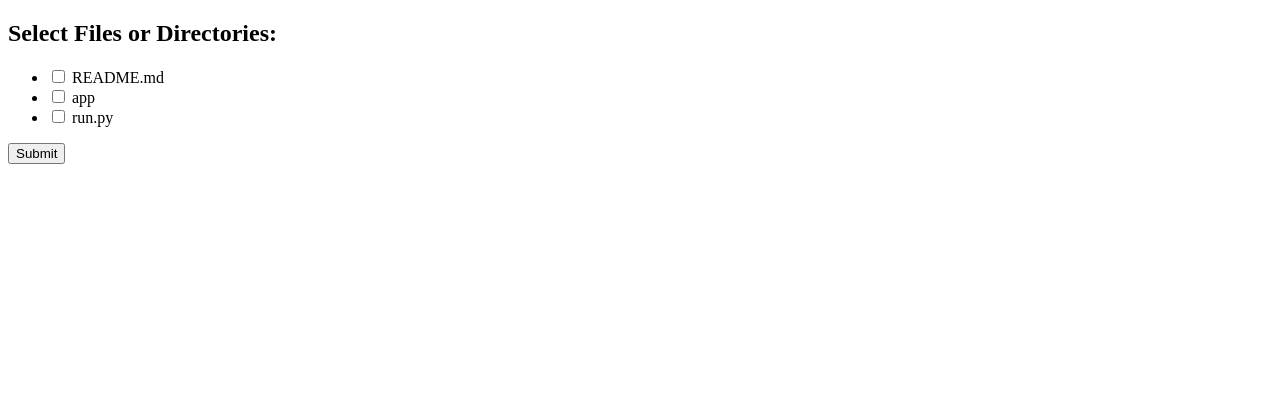
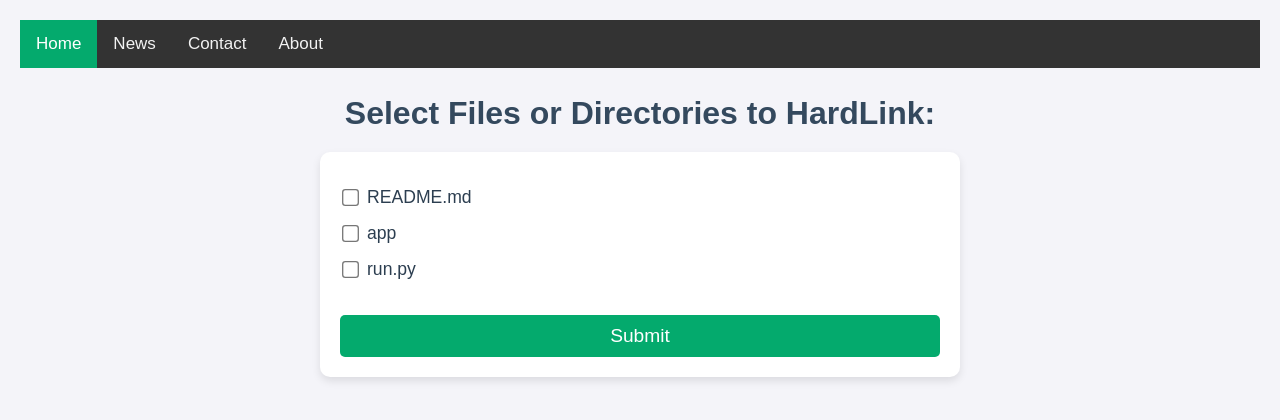
Before and after one commit to imadahmad97/linkarr, a Flask app: page / in a window 1280 px wide. Shown: the top 420 px of the page. Run offline with Flask 3, Linux system fonts and the light colour scheme.

Commit message:
added basic styling to main page

```diff
--- a/app/routes.py
+++ b/app/routes.py
@@ -11,12 +11,12 @@ def init_routes(app):
             selected_items = request.form.getlist("selected_items")
             if not selected_items:
                 flash("No items selected", "error")
-                return redirect(url_for("base"))
+                return redirect(url_for("file_selector"))
 
             # Check if target directory exists
             if not os.path.exists(Config.target_dir):
                 flash(f"Target directory '{Config.target_dir}' not found", "error")
-                return redirect(url_for("base"))
+                return redirect(url_for("file_selector"))
 
             for item in selected_items:
                 # Sanitize the item to prevent path traversal attacks
@@ -83,7 +83,7 @@ def init_routes(app):
                 except Exception as e:
                     flash(f"Error linking '{item}': {str(e)}", "error")
 
-            return redirect(url_for("base"))
+            return redirect(url_for("file_selector"))
 
         else:
             # GET request, list the items in source directory
@@ -93,4 +93,4 @@ def init_routes(app):
             except Exception as e:
                 items = []
                 flash(f"Error reading source directory: {str(e)}", "error")
-            return render_template("base.html", items=items)
+            return render_template("file_selector.html", items=items)
--- /dev/null
+++ b/app/static/base.css
@@ -0,0 +1,27 @@
+/* Add a black background color to the top navigation */
+.topnav {
+    background-color: #333;
+    overflow: hidden;
+  }
+
+  /* Style the links inside the navigation bar */
+  .topnav a {
+    float: left;
+    color: #f2f2f2;
+    text-align: center;
+    padding: 14px 16px;
+    text-decoration: none;
+    font-size: 17px;
+  }
+
+  /* Change the color of links on hover */
+  .topnav a:hover {
+    background-color: #ddd;
+    color: black;
+  }
+
+  /* Add a color to the active/current link */
+  .topnav a.active {
+    background-color: #04AA6D;
+    color: white;
+  }
--- /dev/null
+++ b/app/static/file_selector.css
@@ -0,0 +1,97 @@
+/* General page styles */
+body {
+    font-family: 'Arial', sans-serif;
+    background-color: #f4f4f9;
+    color: #333;
+    margin: 0;
+    padding: 20px;
+}
+
+/* Form heading */
+h2 {
+    text-align: center;
+    font-size: 2em;
+    color: #34495e;
+    margin-bottom: 20px;
+}
+
+/* Form styling */
+form {
+    max-width: 600px;
+    margin: 0 auto;
+    padding: 20px;
+    background-color: #ffffff;
+    border-radius: 10px;
+    box-shadow: 0 4px 8px rgba(0, 0, 0, 0.1);
+}
+
+/* Unordered list style */
+ul {
+    list-style-type: none;
+    padding: 0;
+    margin: 0;
+}
+
+/* List item styling */
+li {
+    margin: 15px 0;
+    display: flex;
+    align-items: center;
+}
+
+/* Checkbox styling */
+input[type="checkbox"] {
+    margin-right: 10px;
+    transform: scale(1.3);
+    accent-color: #04AA6D;
+}
+
+/* Label styling */
+label {
+    font-size: 1.1em;
+    color: #2c3e50;
+    cursor: pointer;
+}
+
+/* Button styling */
+button {
+    width: 100%;
+    padding: 10px 20px;
+    background-color: #04AA6D;
+    border: none;
+    border-radius: 5px;
+    color: #fff;
+    font-size: 1.2em;
+    cursor: pointer;
+    transition: background-color 0.3s ease;
+    margin-top: 20px;
+}
+
+/* Button hover effect */
+button:hover {
+    background-color: #04AA6D;
+}
+
+/* Flash message styles */
+.flashes {
+    max-width: 600px;
+    margin: 20px auto;
+    padding: 10px;
+    border-radius: 5px;
+    background-color: #f8d7da;
+    color: #721c24;
+    border: 1px solid #f5c6cb;
+    text-align: center;
+}
+
+/* Responsive design */
+@media (max-width: 768px) {
+    form {
+        width: 90%;
+        padding: 15px;
+    }
+    button {
+        font-size: 1em;
+        padding: 8px;
+    }
+}
--- a/app/templates/base.html
+++ b/app/templates/base.html
@@ -2,30 +2,21 @@
 <html lang="en">
 <head>
     <meta charset="UTF-8">
-    <title>File/Folder Selector</title>
+    <title>{% block title %}My App{% endblock %}</title>
+    <link rel="stylesheet" type="text/css" href="{{ url_for('static',filename='base.css') }}">
+    <link rel="stylesheet" type="text/css" href="{{ url_for('static',filename='file_selector.css') }}">
 </head>
 <body>
-    <h2>Select Files or Directories:</h2>
-    <form action="" method="post">
-        <ul>
-        {% for item in items %}
-            <li>
-                <input type="checkbox" name="selected_items" value="{{ item }}" id="item_{{ loop.index0 }}">
-                <label for="item_{{ loop.index0 }}">{{ item }}</label>
-            </li>
-        {% endfor %}
-        </ul>
-        <button type="submit" name="submit">Submit</button>
-    </form>
+    <div class="topnav">
+        <a class="active" href="#home">Home</a>
+        <a href="#news">News</a>
+        <a href="#contact">Contact</a>
+        <a href="#about">About</a>
+    </div>
 
-    {% with messages = get_flashed_messages(with_categories=true) %}
-      {% if messages %}
-        <ul class="flashes">
-        {% for category, message in messages %}
-          <li class="{{ category }}">{{ message }}</li>
-        {% endfor %}
-        </ul>
-      {% endif %}
-    {% endwith %}
+    <div class="content">
+        {% block content %}
+        {% endblock %}
+    </div>
 </body>
 </html>
--- /dev/null
+++ b/app/templates/file_selector.html
@@ -0,0 +1,31 @@
+{% extends "base.html" %}
+
+{% block title %}
+    File/Folder Selector
+{% endblock %}
+
+
+{% block content %}
+    <h2>Select Files or Directories to HardLink:</h2>
+    <form action="" method="post">
+        <ul>
+        {% for item in items %}
+            <li>
+                <input type="checkbox" name="selected_items" value="{{ item }}" id="item_{{ loop.index0 }}">
+                <label for="item_{{ loop.index0 }}">{{ item }}</label>
+            </li>
+        {% endfor %}
+        </ul>
+        <button type="submit" name="submit">Submit</button>
+    </form>
+
+    {% with messages = get_flashed_messages(with_categories=true) %}
+      {% if messages %}
+        <ul class="flashes">
+        {% for category, message in messages %}
+          <li class="{{ category }}">{{ message }}</li>
+        {% endfor %}
+        </ul>
+      {% endif %}
+    {% endwith %}
+{% endblock %}
```
